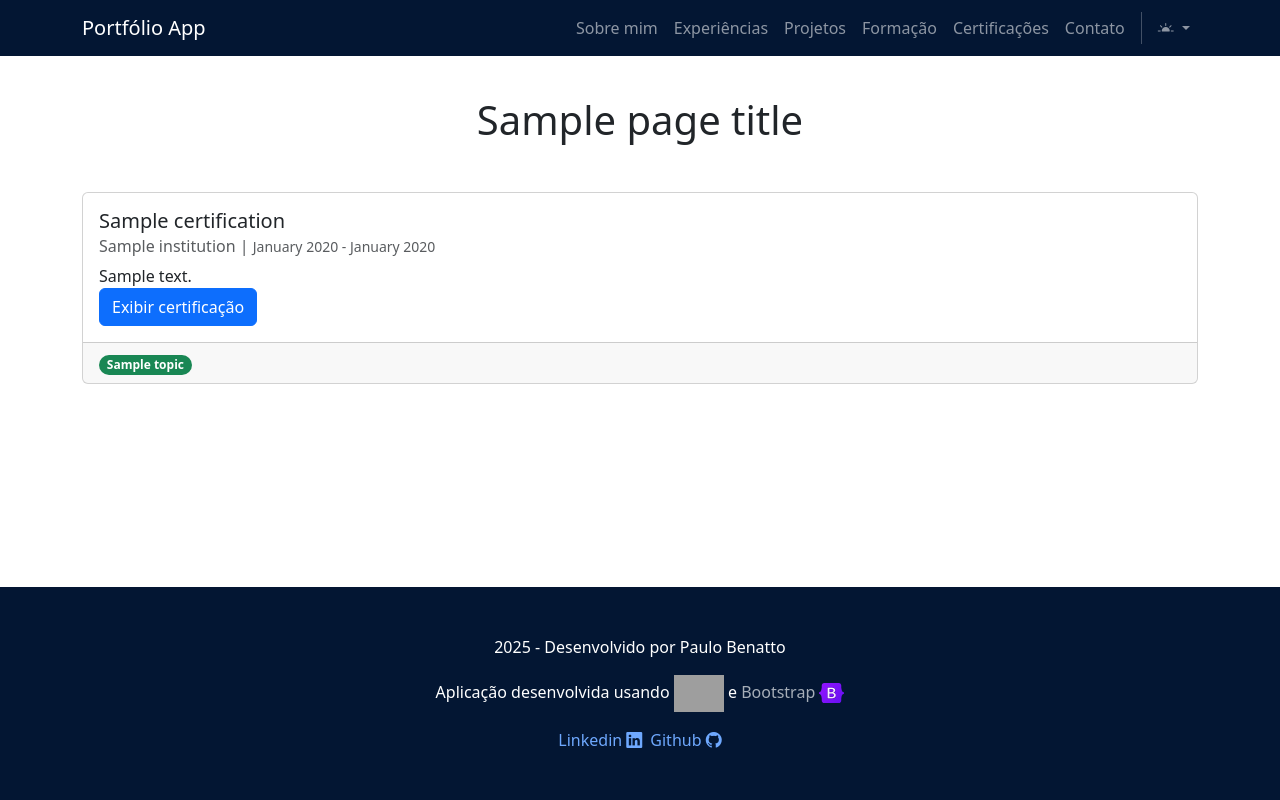
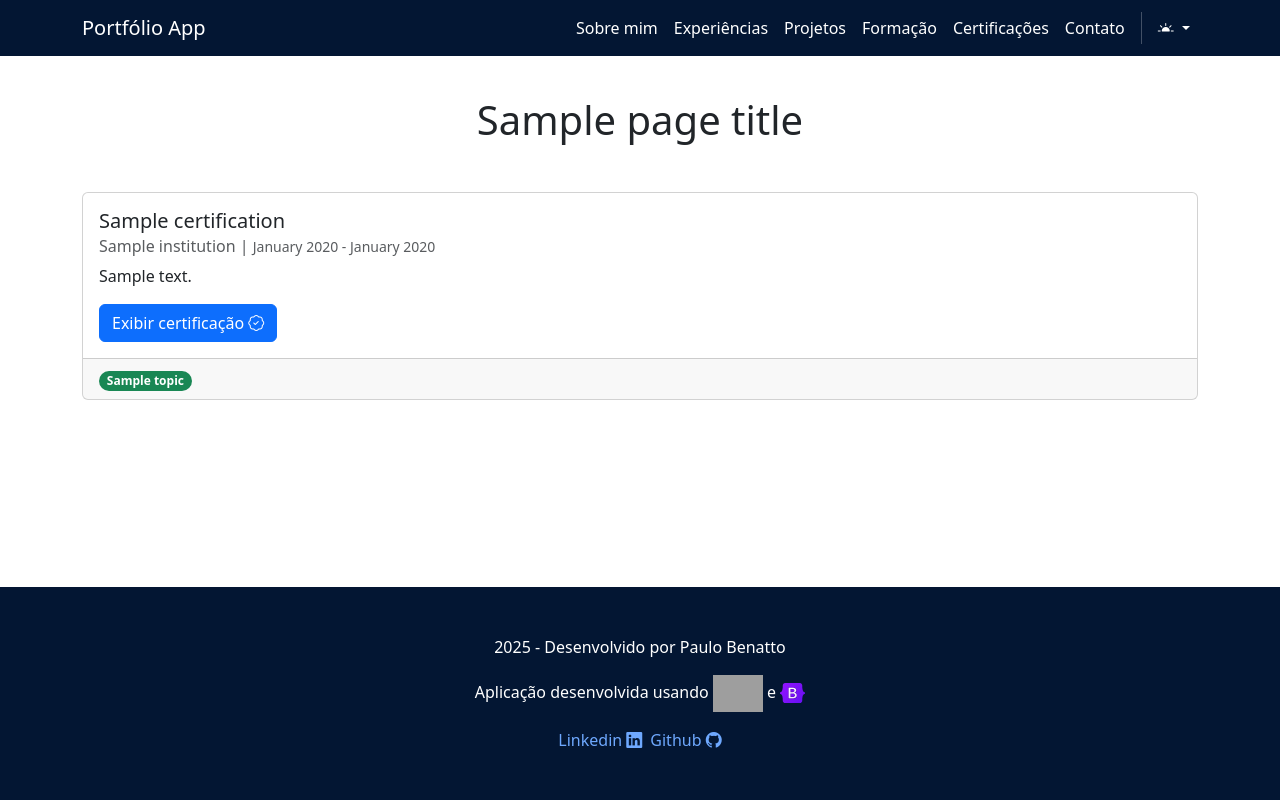
Before and after one commit to Paulo1402/portfolio-website, a Django app: template app/templates/pages/certifications.html in a window 1280 px wide. Run offline with Django 5.2, Linux system fonts and the light colour scheme; the template is opened without the code that fills it: most values are stand-ins (such as "Sample title", 1, 10 or a date in 2020); grey boxes are pictures that could not be loaded.

Commit message:
feat: Refactor layout by creating header and footer partials; enhance navigation and styling; update theme selector functionality

```diff
--- a/app/templates/pages/certifications.html
+++ b/app/templates/pages/certifications.html
@@ -25,8 +25,8 @@
                     {% endif %}
 
                     {% if certification.url %}
-                        <a href="{{ certification.url }}" target="_blank" class="card-link btn btn-primary">
-                            Exibir certificação
+                        <a href="{{ certification.url }}" target="_blank" class="card-link btn btn-primary mt-3">
+                            Exibir certificação <i class="bi bi-patch-check"></i>
                         </a>
                     {% endif %}
                 </div>
--- a/app/templates/pages/projects.html
+++ b/app/templates/pages/projects.html
@@ -44,10 +44,9 @@
                                     <div class="carousel-item{% if forloop.first %} active{% endif %}">
                                         <img src="{{ project_image.image.url }}"
                                              class="d-block w-100"
-                                             alt="...">
+                                             alt="{{ project.title }}{{ forloop.counter }}">
                                     </div>
                                 {% endfor %}
-
                             </div>
                             <button class="carousel-control-prev" type="button"
                                     data-bs-target="#carousel-{{ project.id }}"
--- /dev/null
+++ b/static/global/css/style.css
@@ -0,0 +1,7 @@
+.nav-link {
+    color: white;
+}
+
+.nav-link:hover {
+    opacity: 0.9;
+}
--- a/static/global/js/theme-selector.js
+++ b/static/global/js/theme-selector.js
@@ -6,8 +6,6 @@
 
 (() => {
     'use strict'
-
-    console.log('theme-selector.js loaded')
 
     const getStoredTheme = () => localStorage.getItem('theme')
     const setStoredTheme = theme => localStorage.setItem('theme', theme)
--- /dev/null
+++ b/static/global/js/tooltip.js
@@ -0,0 +1,7 @@
+document.addEventListener("DOMContentLoaded", function () {
+    const tooltipTriggerList = document.querySelectorAll('[data-bs-toggle="tooltip"]')
+
+    for (let tooltip of tooltipTriggerList) {
+        new bootstrap.Tooltip(tooltip);
+    }
+})
--- a/templates/global/pages/base.html
+++ b/templates/global/pages/base.html
@@ -15,119 +15,33 @@
     {#    Bootstrap Icons #}
     <link rel="stylesheet" href="https://cdn.jsdelivr.net/npm/bootstrap-icons@1.11.3/font/bootstrap-icons.min.css">
 
+    {#    Bootstrap JS #}
+    <script src="https://cdn.jsdelivr.net/npm/bootstrap@5.3.3/dist/js/bootstrap.bundle.min.js"
+            integrity="sha384-YvpcrYf0tY3lHB60NNkmXc5s9fDVZLESaAA55NDzOxhy9GkcIdslK1eN7N6jIeHz"
+            crossorigin="anonymous">
+
+    </script>
+
     <link rel="shortcut icon" href="{% static '/global/icon/favicon.ico' %}" type="image/x-icon">
+    <link rel="stylesheet" href="{% static '/global/css/style.css' %}">
 
     <title>Paulo Benatto | Portfólio</title>
 
-    <script src="/static/global/js/theme-selector.js"></script>
-
+    <script src="{% static 'global/js/theme-selector.js' %}"></script>
 </head>
 
 <body class="d-flex flex-column h-100">
 
-<header>
-    <nav class="navbar navbar-expand-lg fixed-top bg-primary-subtle" data-bs-theme="dark">
-        <div class="container">
-            <a class="navbar-brand" href="">Portfólio App</a>
-            <button class="navbar-toggler" type="button" data-bs-toggle="collapse" data-bs-target="#navbarNav"
-                    aria-controls="navbarNav" aria-expanded="false" aria-label="Toggle navigation">
-                <span class="navbar-toggler-icon"></span>
-            </button>
-            <div class="collapse navbar-collapse" id="navbarNav">
-                <ul class="navbar-nav ms-auto text-white">
-                    <li class="nav-item">
-                        <a class="nav-link" href="{% url 'home' %}">Sobre mim</a>
-                    </li>
-                    <li class="nav-item">
-                        <a class="nav-link" href="{% url 'experiences' %}">Experiências</a>
-                    </li>
-                    <li class="nav-item">
-                        <a class="nav-link" href="{% url 'projects' %}">Projetos</a>
-                    </li>
-                    <li class="nav-item">
-                        <a class="nav-link" href="{% url 'formation' %}">Formação</a>
-                    </li>
-                    <li class="nav-item">
-                        <a class="nav-link" href="{% url 'certifications' %}">Certificações</a>
-                    </li>
-                    <li class="nav-item">
-                        <a class="nav-link" href="{% url 'contact' %}">Contato</a>
-                    </li>
-
-                    <li class="nav-item py-2 py-lg-1 col-12 col-lg-auto">
-                        <div class="vr d-none d-lg-flex h-100 mx-lg-2 text-white"></div>
-                        <hr class="d-lg-none my-2 text-white-50">
-                    </li>
-
-                    <li class="nav-item dropdown">
-                        <a class="nav-link dropdown-toggle" href="#" id="bd-theme" role="button"
-                           data-bs-toggle="dropdown" aria-expanded="false">
-                            <i id="theme-icon"></i>
-                            <span id="bd-theme-text" class="d-lg-none ms-2">Escolher tema</span>
-                        </a>
-                        <ul class="dropdown-menu" aria-labelledby="bd-theme">
-                            <li>
-                                <a class="dropdown-item" href="#" id="theme-light" data-bs-theme-value="light">
-                                    <i class="bi bi-brightness-alt-high-fill me-2"
-                                       data-theme-icon="bi-brightness-alt-high-fill">
-                                    </i>Claro
-                                </a>
-                            </li>
-                            <li>
-                                <a class="dropdown-item" href="#" id="theme-dark" data-bs-theme-value="dark">
-                                    <i class="bi bi-moon-stars-fill me-2"
-                                       data-theme-icon="bi-moon-stars-fill">
-                                    </i>Escuro
-                                </a>
-                            </li>
-                            <li>
-                                <a class="dropdown-item" href="#" id="theme-dark" data-bs-theme-value="auto">
-                                    <i class="bi bi-circle-half me-2"
-                                       data-theme-icon="bi-circle-half">
-                                    </i>Auto
-                                </a>
-                            </li>
-                        </ul>
-                    </li>
-                </ul>
-            </div>
-        </div>
-    </nav>
-</header>
+{% include "global/partials/header.html" %}
 
 <main class="my-5 flex-fill">
     <h1 class="text-center my-5">{{ page_title }}</h1>
     {% block main %}{% endblock %}
 </main>
 
-<footer class="bg-primary-subtle py-5" data-bs-theme="dark">
-    <div class="container text-white">
-        <p class="text-center">2025 - Desenvolvido por Paulo Benatto</p>
+{% include "global/partials/footer.html" %}
 
-        <p class="text-center mt-3">Aplicação desenvolvida usando
-            <span class="text-muted">  <img src="{% static '/global/icon/django-logo.svg' %}" alt="Django logo"
-                                            class="" style="width: 50px;"/></span>
-            e
-            <span class="text-muted">Bootstrap</span>
-            <span class="text-muted"> <img src="{% static '/global/icon/bootstrap-logo.svg' %}" alt="Bootstrap logo"
-                                           class="" style="width: 25px;"/></span></p>
-
-        <div class="text-center justify-content-center d-flex flex-row gap-2 flex-wrap">
-            <a href="https://www.linkedin.com/in/paulobenatto/" target="_blank" class="text-decoration-none">
-                Linkedin <i class="bi bi-linkedin"></i></a>
-            <a href="https://github.com/Paulo1402" target="_blank" class="text-decoration-none">
-                Github <i class="bi bi-github"></i>
-            </a>
-        </div>
-    </div>
-</footer>
-
-{#    Bootstrap JS #}
-<script src="https://cdn.jsdelivr.net/npm/bootstrap@5.3.3/dist/js/bootstrap.bundle.min.js"
-        integrity="sha384-YvpcrYf0tY3lHB60NNkmXc5s9fDVZLESaAA55NDzOxhy9GkcIdslK1eN7N6jIeHz"
-        crossorigin="anonymous">
-
-</script>
-
+{#Enable Bootstrap tooltips#}
+<script src="{% static 'global/js/tooltip.js' %}"></script>
 </body>
 </html>
--- /dev/null
+++ b/templates/global/partials/footer.html
@@ -0,0 +1,33 @@
+{% load static %}
+
+<footer class="bg-primary-subtle py-5" data-bs-theme="dark">
+    <div class="container text-white">
+        <p class="text-center">2025 - Desenvolvido por Paulo Benatto</p>
+
+        <p class="text-center mt-3">Aplicação desenvolvida usando
+            <span class="text-muted">
+                <img src="{% static '/global/icon/django-logo.svg' %}" alt="Django logo"
+                     data-bs-toggle="tooltip" data-bs-title="Django"
+                     style="width: 50px;"
+                />
+            </span>
+            e
+            <span class="text-muted">
+                <img src="{% static '/global/icon/bootstrap-logo.svg' %}" alt="Bootstrap logo"
+                     data-bs-toggle="tooltip" data-bs-title="Bootstrap"
+                     style="width: 25px;"
+                />
+            </span>
+        </p>
+
+        <div class="text-center justify-content-center d-flex flex-row gap-2 flex-wrap">
+            <a href="https://www.linkedin.com/in/paulobenatto/"
+               target="_blank" class="text-decoration-none">
+                Linkedin <i class="bi bi-linkedin"></i>
+            </a>
+            <a href="https://github.com/Paulo1402" target="_blank" class="text-decoration-none">
+                Github <i class="bi bi-github"></i>
+            </a>
+        </div>
+    </div>
+</footer>
--- /dev/null
+++ b/templates/global/partials/header.html
@@ -0,0 +1,70 @@
+<header>
+    <nav class="navbar navbar-expand-lg fixed-top bg-primary-subtle" data-bs-theme="dark">
+        <div class="container">
+            <a class="navbar-brand" href="">Portfólio App</a>
+            <button class="navbar-toggler" type="button" data-bs-toggle="collapse" data-bs-target="#navbarNav"
+                    aria-controls="navbarNav" aria-expanded="false" aria-label="Toggle navigation">
+                <span class="navbar-toggler-icon"></span>
+            </button>
+            <div class="collapse navbar-collapse" id="navbarNav">
+                <ul class="navbar-nav ms-auto">
+                    <li class="nav-item">
+                        <a class="nav-link" href="{% url 'home' %}">Sobre
+                            mim</a>
+                    </li>
+                    <li class="nav-item">
+                        <a class="nav-link" href="{% url 'experiences' %}">Experiências</a>
+                    </li>
+                    <li class="nav-item">
+                        <a class="nav-link" href="{% url 'projects' %}">Projetos</a>
+                    </li>
+                    <li class="nav-item">
+                        <a class="nav-link" href="{% url 'formation' %}">Formação</a>
+                    </li>
+                    <li class="nav-item">
+                        <a class="nav-link" href="{% url 'certifications' %}">Certificações</a>
+                    </li>
+                    <li class="nav-item">
+                        <a class="nav-link" href="{% url 'contact' %}">Contato</a>
+                    </li>
+
+                    <li class="nav-item py-2 py-lg-1 col-12 col-lg-auto">
+                        <div class="vr d-none d-lg-flex h-100 mx-lg-2 text-white"></div>
+                        <hr class="d-lg-none my-2 text-white-50">
+                    </li>
+
+                    <li class="nav-item dropdown">
+                        <a class="nav-link dropdown-toggle" href="#" id="bd-theme" role="button"
+                           data-bs-toggle="dropdown" aria-expanded="false">
+                            <i id="theme-icon"></i>
+                            <span id="bd-theme-text" class="d-lg-none ms-2">Escolher tema</span>
+                        </a>
+                        <ul class="dropdown-menu" aria-labelledby="bd-theme">
+                            <li>
+                                <a class="dropdown-item" href="#" id="theme-light" data-bs-theme-value="light">
+                                    <i class="bi bi-brightness-alt-high-fill me-2"
+                                       data-theme-icon="bi-brightness-alt-high-fill">
+                                    </i>Claro
+                                </a>
+                            </li>
+                            <li>
+                                <a class="dropdown-item" href="#" id="theme-dark" data-bs-theme-value="dark">
+                                    <i class="bi bi-moon-stars-fill me-2"
+                                       data-theme-icon="bi-moon-stars-fill">
+                                    </i>Escuro
+                                </a>
+                            </li>
+                            <li>
+                                <a class="dropdown-item" href="#" id="theme-dark" data-bs-theme-value="auto">
+                                    <i class="bi bi-circle-half me-2"
+                                       data-theme-icon="bi-circle-half">
+                                    </i>Auto
+                                </a>
+                            </li>
+                        </ul>
+                    </li>
+                </ul>
+            </div>
+        </div>
+    </nav>
+</header>
```
Also changed, not shown: app/templates/pages/contact.html (+8 -4 lines), templates/global/partials/theme-selector.html (deleted, +0 -48 lines).
